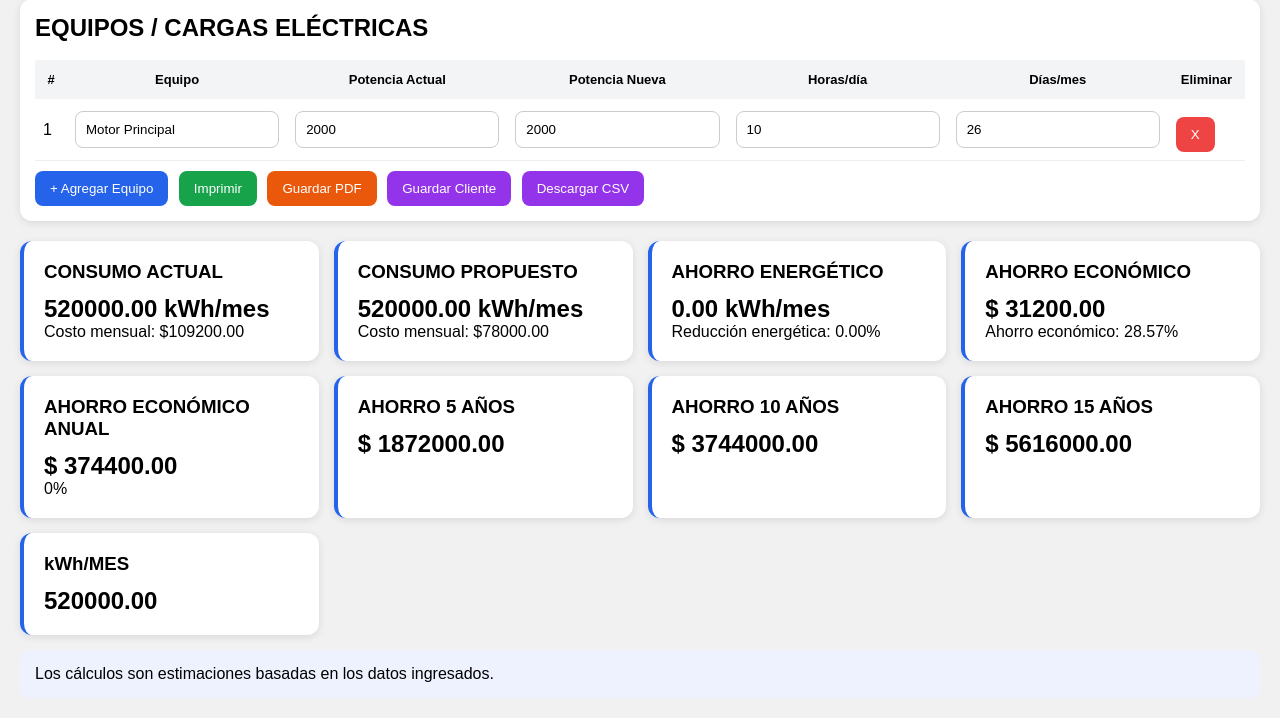
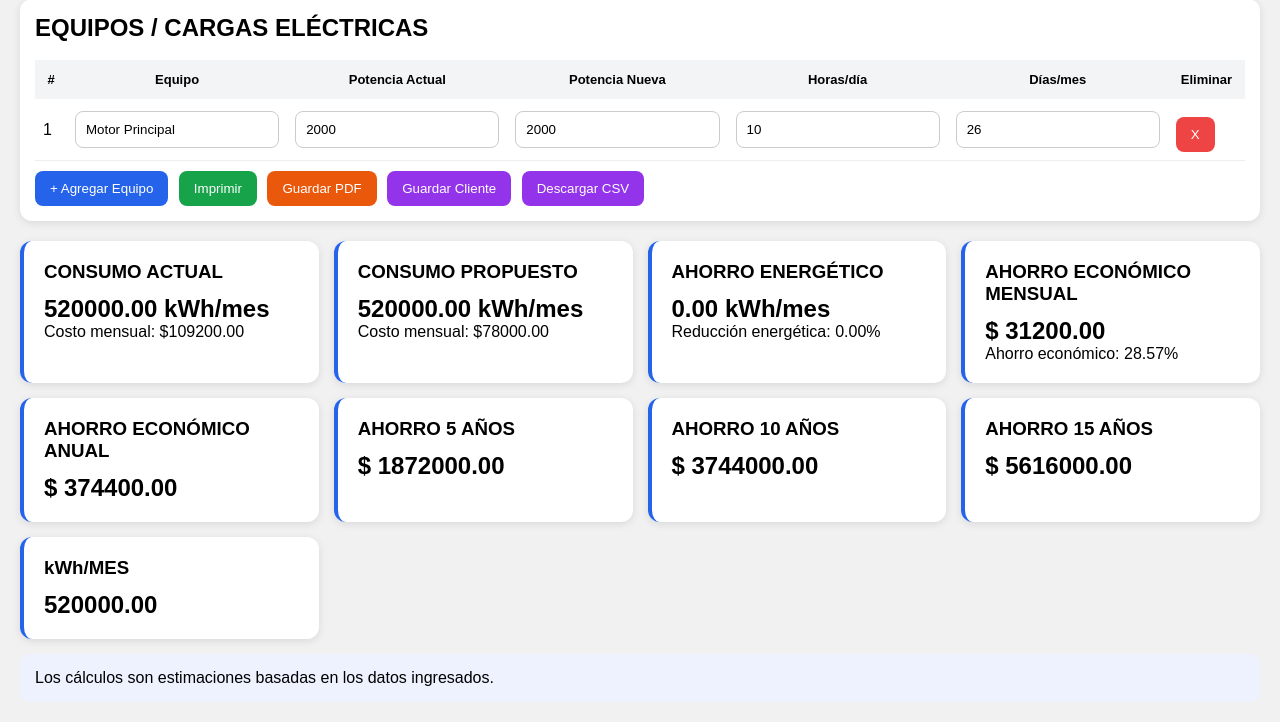
Before and after one commit to bioenergypty-dev/bioenergy-dashboard, a Flask app: page / in a window 1280 px wide. Shown: the part 382-1104 px from the top of the page. Run offline with Flask 3, Linux system fonts and the light colour scheme; some libraries are stand-ins or nearby versions.

Commit message:
Update index.html

```diff
--- a/templates/index.html
+++ b/templates/index.html
@@ -517,7 +517,7 @@ AHORRO ENERGÉTICO
 <div class="result-card">
 
 <h3>
-AHORRO ECONÓMICO
+AHORRO ECONÓMICO MENSUAL
 </h3>
 
 <h2 id="ahorroUsd">
@@ -540,10 +540,6 @@ AHORRO ECONÓMICO ANUAL
 <h2 id="ahorroAnual">
 0
 </h2>
-
-<p id="porcentajeAhorro">
-0%
-</p>
 
 </div>
 
```
